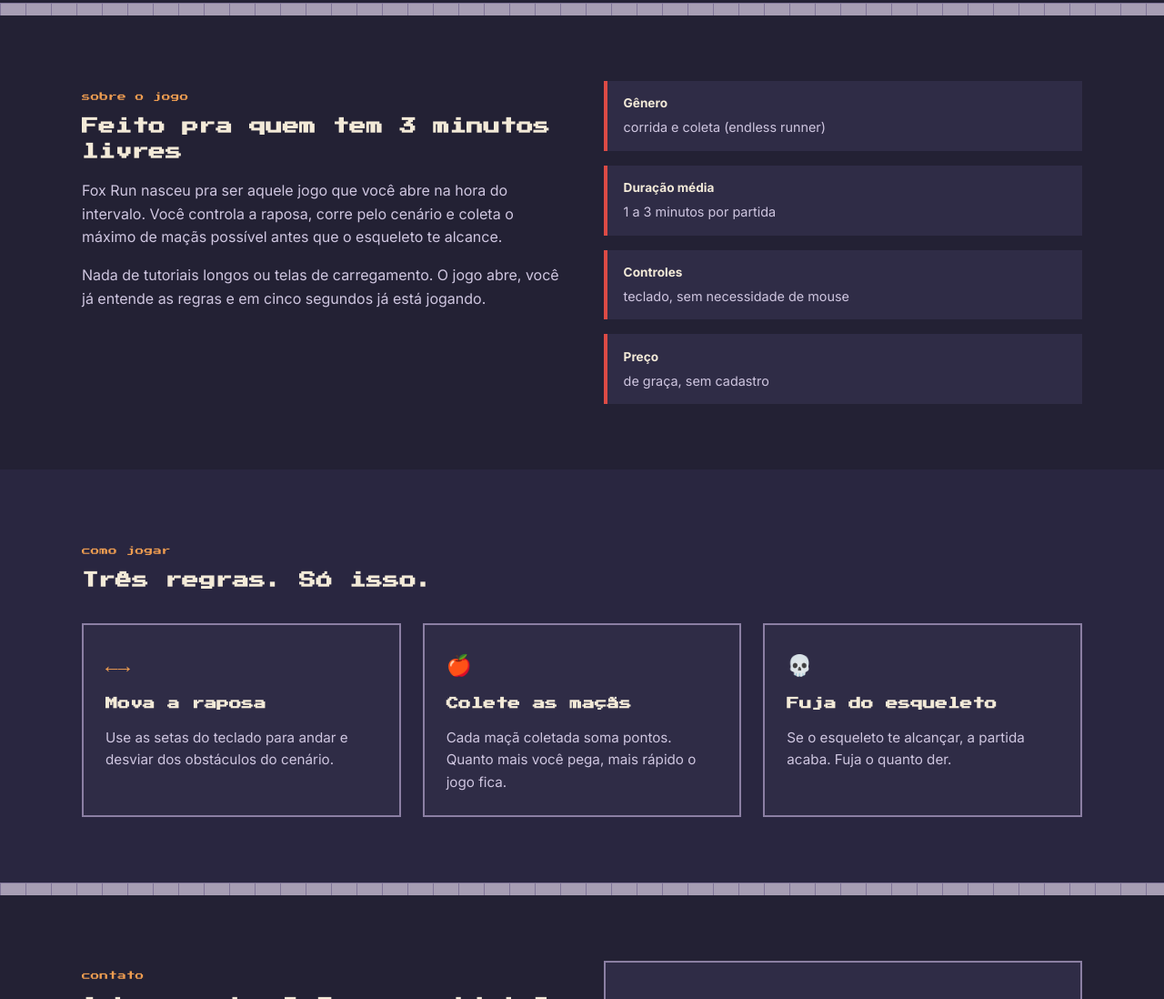
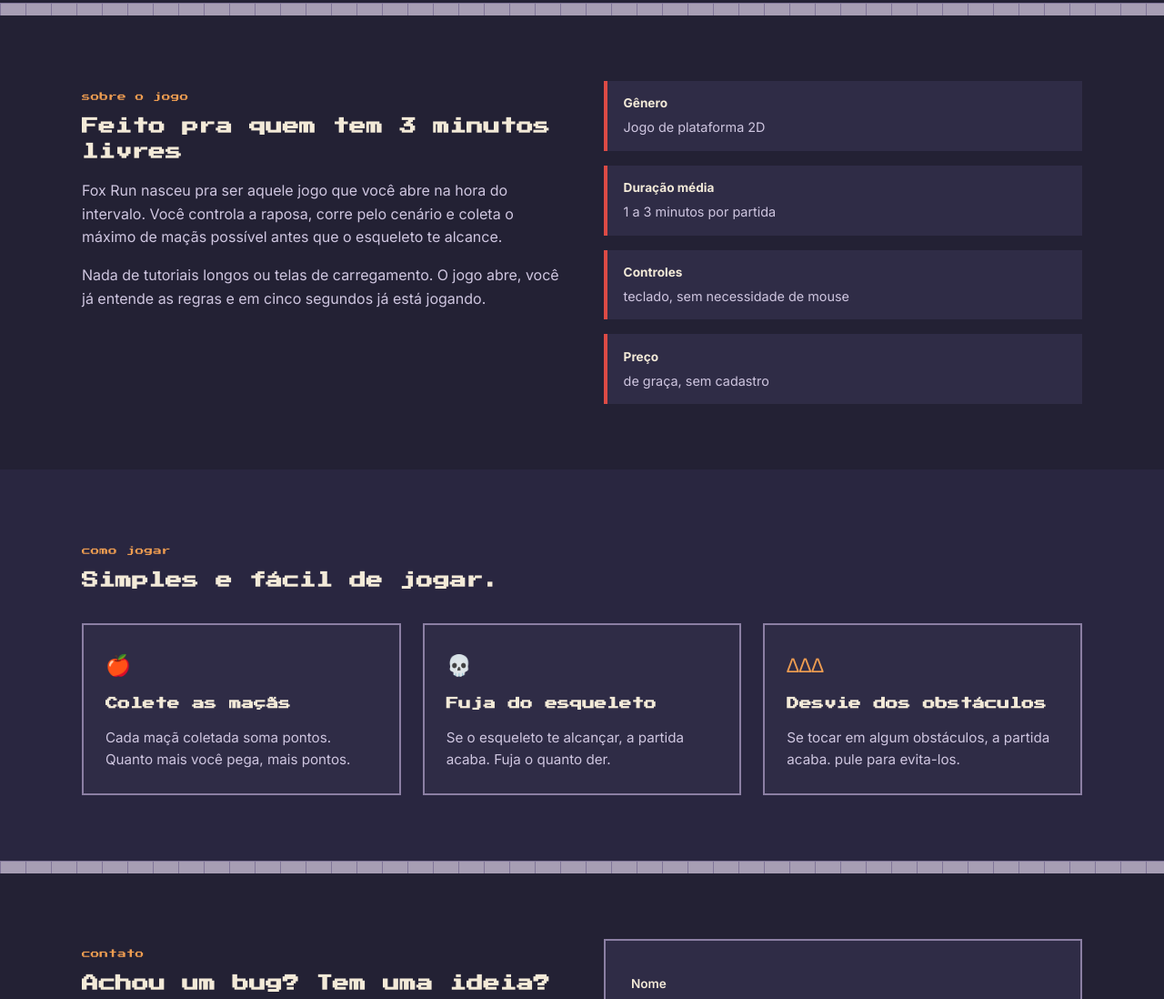
Before and after one commit to joaoHildebrande/jogo-web, a plain HTML site: page index.html in a window 1280 px wide. Shown: the part 500-1598 px from the top of the page at 91% size. Drawn offline with Linux system fonts and the light colour scheme.

Commit message:
Add files via upload

```diff
--- a/index.html
+++ b/index.html
@@ -82,7 +82,7 @@
         <ul class="fact-list">
           <li>
             <strong>Gênero</strong>
-            <span>corrida e coleta (endless runner)</span>
+            <span>Jogo de plataforma 2D</span>
           </li>
           <li>
             <strong>Duração média</strong>
@@ -100,29 +100,28 @@
       </div>
     </section>
 
-    <!-- COMO JOGAR -->
     <section id="como-jogar" class="section section--alt">
       <div class="section-inner">
         <p class="eyebrow">como jogar</p>
-        <h2>Três regras. Só isso.</h2>
+        <h2>Simples e fácil de jogar.</h2>
 
         <div class="rules-grid">
           <article class="rule-card">
-            <div class="rule-key">←→</div>
-            <h3>Mova a raposa</h3>
-            <p>Use as setas do teclado para andar e desviar dos obstáculos do cenário.</p>
-          </article>
-
-          <article class="rule-card">
             <div class="rule-key">🍎</div>
             <h3>Colete as maçãs</h3>
-            <p>Cada maçã coletada soma pontos. Quanto mais você pega, mais rápido o jogo fica.</p>
+            <p>Cada maçã coletada soma pontos. Quanto mais você pega, mais pontos.</p>
           </article>
 
           <article class="rule-card">
             <div class="rule-key">💀</div>
             <h3>Fuja do esqueleto</h3>
             <p>Se o esqueleto te alcançar, a partida acaba. Fuja o quanto der.</p>
+          </article>
+
+          <article class="rule-card">
+            <div class="rule-key">∆∆∆</div>
+            <h3>Desvie dos obstáculos</h3>
+            <p>Se tocar em algum obstáculos, a partida acaba. pule para evita-los.</p>
           </article>
         </div>
       </div>
```
Also changed, not shown: jogo.html (+1 -1 lines).
